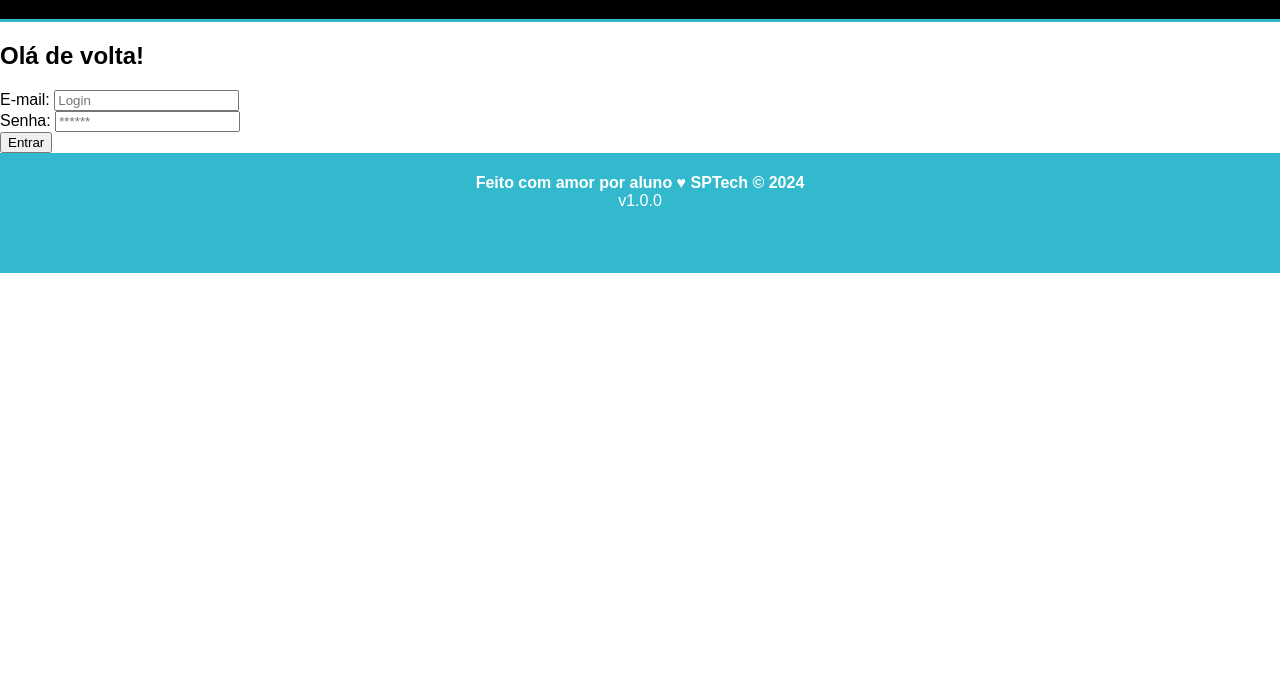
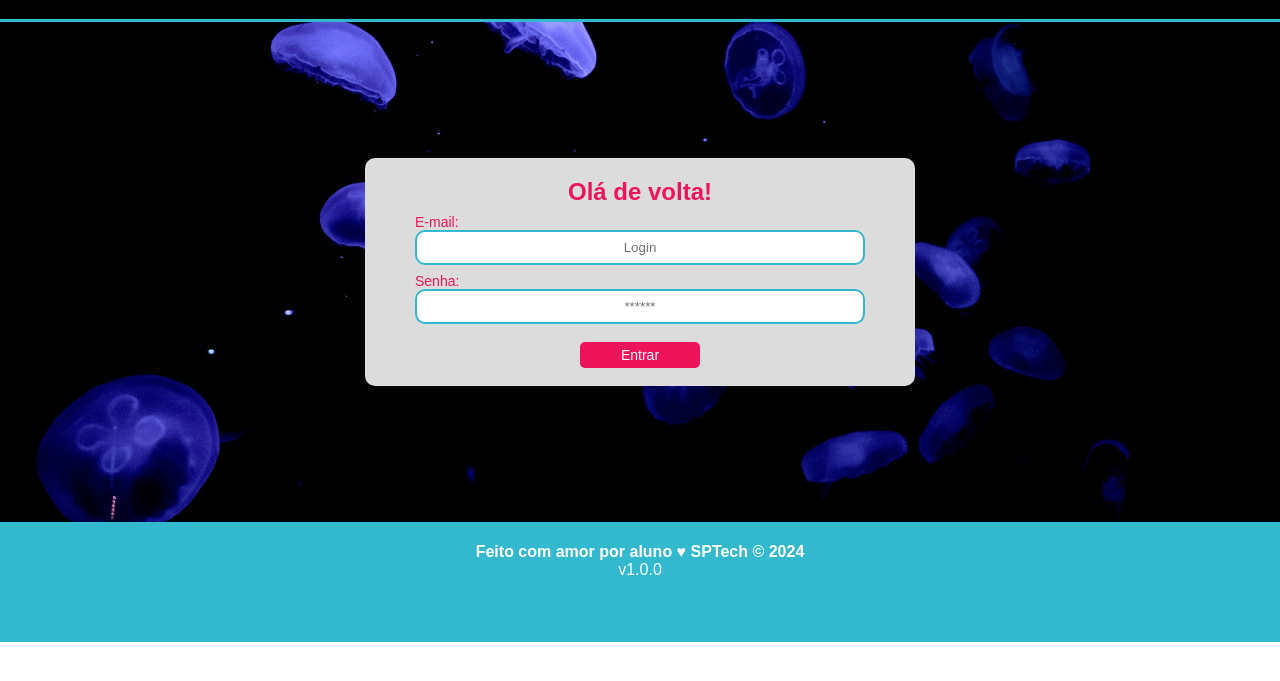
Before and after one commit to vitoriaa-lima/aquatech-login-cadastro, a plain HTML site: page public/login.html in a window 1280 px wide. Shown: the part 61-742 px from the top of the page. Drawn offline with Linux system fonts and the light colour scheme.

Commit message:
CSS Login e Cadastro finalizado

```diff
--- a/public/styles/style.css
+++ b/public/styles/style.css
@@ -130,3 +130,73 @@ body {
     margin-bottom: 0;
 }
 /* Aqui termina o index.html */
+
+.login {
+    height: 500px;
+    width: 100%;
+    background-image: url('../assets/imgs/bg-jelly-fish-para-home.png');
+    background-size: cover;
+    display: flex;
+    justify-content: center;
+    align-items: center;
+}
+
+.login .container .card {
+    background-color: #dcdcdc;
+    color: #ed145b;
+    display: flex;
+    width: 550px;
+    justify-content: center;
+    align-items: center;
+    flex-direction: column;
+    border-radius: 10px;
+}
+
+.login .container .card h2{
+    margin: 0;
+    margin-top: 20px;
+}
+
+.login .container .card .formulario{
+    display: flex;
+    justify-content: space-evenly;
+    align-items: center;
+    flex-direction: column;
+}
+
+.login .container .card-login .formulario {
+    height: 180px;
+}
+
+.login .container .card .campo {
+    display: flex;
+    flex-direction: column;
+}
+
+.login .container .card .campo span {
+    font-size: 14px;
+}
+
+.login .container .card input {
+    border: 2px solid #32b9cd;
+    text-align: center;
+    border-radius: 10px;
+    height: 35px;
+    width: 450px;
+}
+
+.login .container .card .botao {
+    background-color: #ed145b;
+    color: white;
+    border: none;
+    border-radius: 5px;
+    width: 120px;
+    padding: 5px 25px;
+    margin: 10px 0px;
+    font-size: 14px;
+}
+/*  */
+
+.login .container .card-cadastro .formulario {
+    height: 380px;
+}
```
